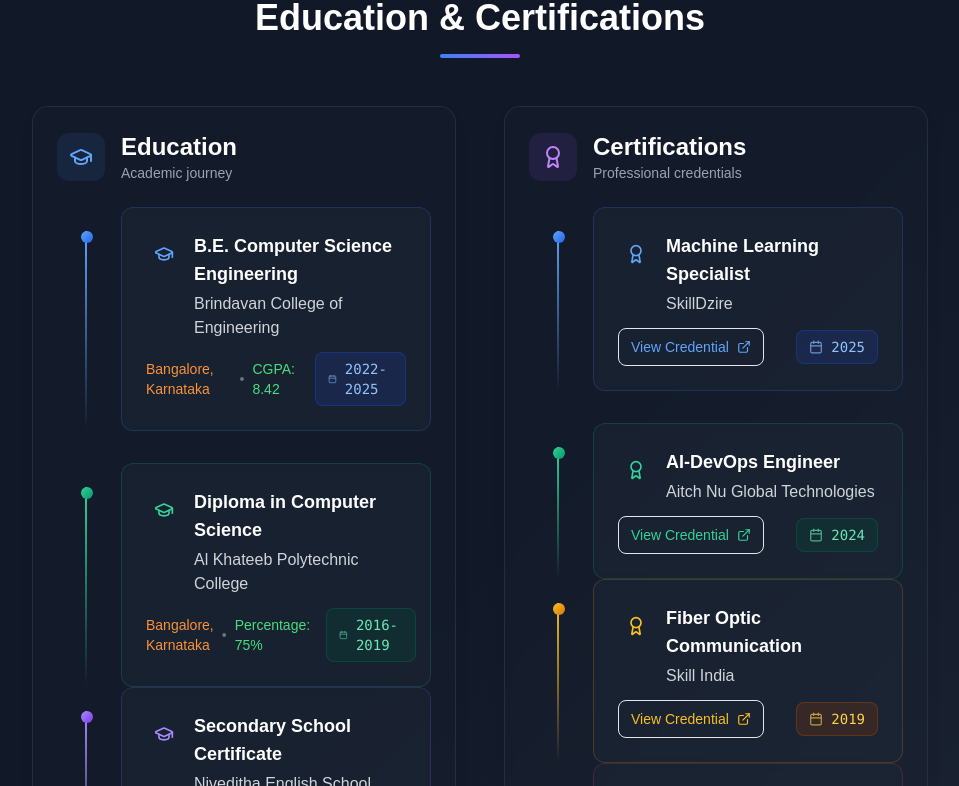
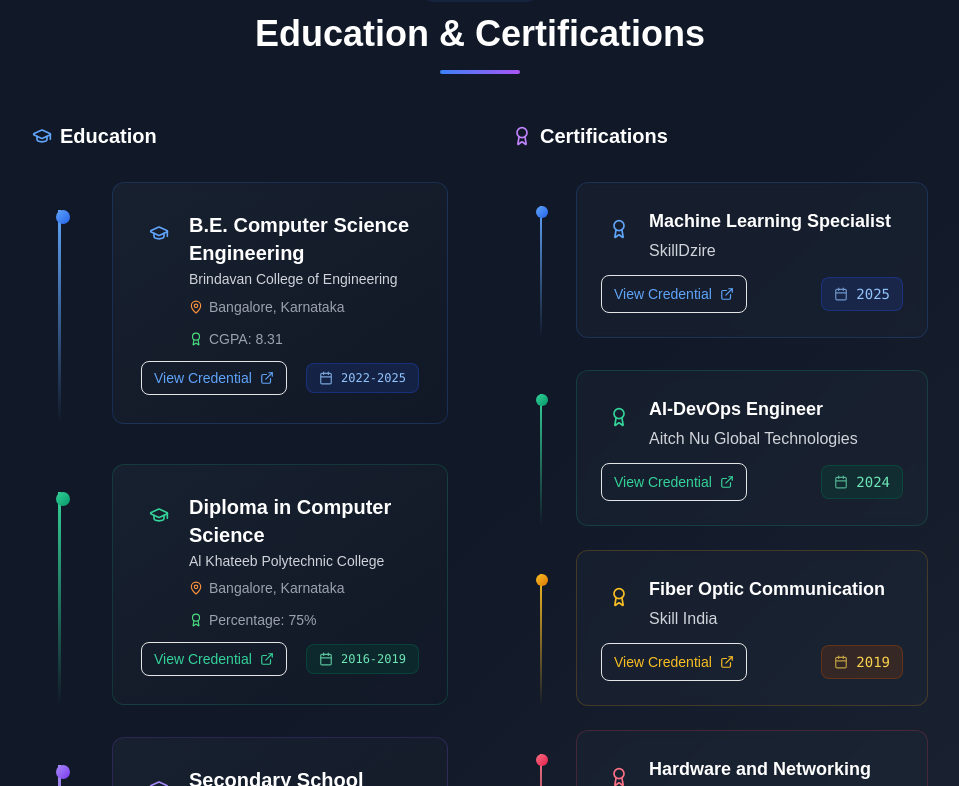
Before and after one commit to Nareshrana1999/portfolio, a Next.js app: page / in a window 1280 px wide. Shown: the part 6414-7200 px from the top of the page, without its empty margins (160-1119 px from the left). Built offline with nearby package versions, Linux system fonts and the light colour scheme.

Commit message:
Updated education section with improved UI/UX, fixed layout issues, and added credential links

```diff
--- a/components/contact.tsx
+++ b/components/contact.tsx
@@ -128,7 +128,7 @@ export default function ContactSection() {
               <Button
                 onClick={() =>
                   window.open(
-                    "https://drive.google.com/file/d/16PToaEATGAI8P9qANT5J2HlN_OXUyOVN/view?usp=drive_link",
+                    "https://drive.google.com/file/d/1n3-4QClWu23pDy4cmSXSZLnOTKsoDi6h/view?usp=drive_link",
                     "_blank"
                   )
                 }
--- a/components/education.tsx
+++ b/components/education.tsx
@@ -1,6 +1,14 @@
 "use client"
 
-import { Calendar, Award, ExternalLink, GraduationCap } from "lucide-react"
+import { motion } from "framer-motion"
+import { GraduationCap, Award, Calendar, ExternalLink } from 'lucide-react'
+import dynamic from 'next/dynamic'
+
+// Dynamically import MapPin to prevent hydration issues
+const MapPin = dynamic(() => import('lucide-react').then(mod => mod.MapPin), {
+  ssr: false,
+  loading: () => <div className="h-3.5 w-3.5 mr-1.5 text-orange-400" />
+})
 
 const education = [
   {
@@ -9,7 +17,8 @@ const education = [
     institution: "Brindavan College of Engineering",
     location: "Bangalore, Karnataka",
     period: "2022-2025",
-    grade: "CGPA: 8.42",
+    grade: "CGPA: 8.31",
+    credentialLink: "https://drive.google.com/file/d/1I48OSUV4-6sCYFySYjDTiaCyE-dUA4Vd/view?usp=drive_link",
     color: "from-blue-500 to-blue-600",
     icon: <GraduationCap className="h-5 w-5" />,
     iconColor: "text-blue-400",
@@ -24,6 +33,7 @@ const education = [
     location: "Bangalore, Karnataka",
     period: "2016-2019",
     grade: "Percentage: 75%",
+    credentialLink: "https://drive.google.com/file/d/1gd9vI3Z1BxBlV8rqduqTXRoEKViUEIDi/view?usp=drive_link",
     color: "from-green-500 to-green-600",
     icon: <GraduationCap className="h-5 w-5" />,
     iconColor: "text-emerald-400",
@@ -38,6 +48,7 @@ const education = [
     location: "Bangalore, Karnataka",
     period: "2015",
     grade: "Percentage: 68%",
+    credentialLink: "https://drive.google.com/file/d/1sDTILH8Lk82Fx1n2iMF137TdU2w-lwx2/view?usp=drive_link",
     color: "from-purple-500 to-purple-600",
     icon: <GraduationCap className="h-5 w-5" />,
     iconColor: "text-violet-400",
@@ -102,6 +113,7 @@ const certifications = [
     dotColor: "from-violet-400 to-violet-600",
     borderColor: "border-violet-500/20",
     calendarColor: "text-violet-300 bg-violet-900/30 border-violet-800/50",
+    credentialLink: "https://drive.google.com/file/d/1CKB4SLUTQFdhZEKt666Zf9Nc2YmSWjcW/view?usp=drive_link"
   },
 ]
 
@@ -137,19 +149,24 @@ const itemVariants = {
 
 const EducationItem = ({ item, index }: { item: any; index: number }) => {
   return (
-    <div className="relative mb-8 last:mb-0">
-      {/* Timeline dot */}
-      <div className={`absolute left-4 md:left-6 top-6 h-3 w-3 rounded-full z-10 bg-gradient-to-br ${item.dotColor}`} />
+    <div className="relative mb-10 group">
+      {/* Timeline dot with animation */}
+      <div
+        className={`absolute left-4 md:left-6 top-7 h-3.5 w-3.5 rounded-full z-10 bg-gradient-to-br ${item.dotColor} transition-all duration-300 group-hover:scale-125`}
+      />
 
-      {/* Timeline line */}
+      {/* Animated timeline line */}
       <div
-        className={`absolute left-5 md:left-7 top-6 bottom-0 w-0.5 bg-gradient-to-b ${item.dotColor.replace("from-", "from-").replace("to-", "to-")}/20`}
-      ></div>
+        className={`absolute left-4.5 md:left-[26px] top-7 bottom-0 w-[3px] bg-gradient-to-b ${item.dotColor.replace("from-", "from-").replace("to-", "to-")}/20 transition-all duration-500`}
+      />
 
-      <div
-        className={`ml-12 md:ml-16 bg-gray-800/40 backdrop-blur-sm rounded-xl p-4 md:p-6 border ${item.borderColor} hover:border-opacity-60 transition-all duration-300 hover:shadow-lg`}
+      <motion.div
+        initial={{ opacity: 0, x: -10 }}
+        whileInView={{ opacity: 1, x: 0 }}
+        viewport={{ once: true, margin: "-50px" }}
+        transition={{ duration: 0.5, delay: index * 0.1 }}
+        className={`ml-14 md:ml-20 bg-gradient-to-br from-gray-800/50 to-gray-900/50 backdrop-blur-sm rounded-xl p-6 md:p-7 border ${item.borderColor} hover:border-opacity-60 transition-all duration-300 hover:shadow-xl hover:shadow-blue-900/10`}
       >
-        {/* Mobile-optimized layout */}
         <div className="space-y-3">
           {/* Header with icon and degree */}
           <div className="flex items-start gap-3">
@@ -157,37 +174,55 @@ const EducationItem = ({ item, index }: { item: any; index: number }) => {
               <GraduationCap className={`h-5 w-5 ${item.iconColor}`} />
             </div>
             <div className="flex-1 min-w-0">
-              <h4 className="font-bold text-white text-base md:text-lg leading-tight">{item.degree}</h4>
-              <p className="text-sm md:text-base text-gray-300 mt-1 leading-tight">{item.institution}</p>
+              <h4 className="font-bold text-white text-lg md:text-xl leading-tight">
+                {item.degree}
+              </h4>
+              <p className="text-sm text-gray-300 mt-1 leading-tight">{item.institution}</p>
+
+              {/* Location and Grade in a single line */}
+              <div className="flex flex-wrap items-center gap-3 mt-2 text-sm">
+                <div className="flex items-center text-gray-400">
+                  <MapPin className="h-3.5 w-3.5 mr-1.5 text-orange-400" />
+                  <span>{item.location}</span>
+                </div>
+
+                <div className="flex items-center text-gray-400">
+                  <Award className="h-3.5 w-3.5 mr-1.5 text-green-400" />
+                  <span>{item.grade}</span>
+                </div>
+              </div>
             </div>
           </div>
 
-          {/* Details section - Single line layout */}
-          <div className="ml-11 md:ml-0">
-            <div className="flex flex-col sm:flex-row sm:items-center sm:justify-between sm:gap-4">
-              <div className="flex items-center gap-2 text-sm mb-2 sm:mb-0">
-                <span className="text-orange-400">{item.location}</span>
-                <span className="text-gray-500">•</span>
-                <span className="text-green-400 font-medium">{item.grade}</span>
-              </div>
+          {/* View Credential and Date */}
+          <div className="flex flex-col sm:flex-row sm:items-center sm:justify-between gap-3 mt-2">
+            {item.credentialLink && (
+              <a
+                href={item.credentialLink}
+                target="_blank"
+                rel="noopener noreferrer"
+                className={`inline-flex items-center text-sm ${item.iconColor} hover:text-white transition-colors px-3 py-1.5 rounded-lg border ${item.iconColor.replace("text-", "border-")}/20 hover:border-${item.iconColor.replace("text-", "")}/40 bg-${item.iconColor.replace("text-", "")}/5 hover:bg-${item.iconColor.replace("text-", "")}/10 w-fit`}
+                onClick={(e) => e.stopPropagation()}
+              >
+                View Credential
+                <ExternalLink className="h-3.5 w-3.5 ml-2" />
+              </a>
+            )}
 
-              <div
-                className={`inline-flex items-center gap-2 text-sm px-3 py-1.5 rounded-lg border ${item.calendarColor} w-fit`}
-              >
-                <Calendar className="h-3.5 w-3.5 opacity-70" />
-                <span className="font-mono">{item.period}</span>
-              </div>
+            <div className={`inline-flex items-center gap-2 text-sm px-3 py-1.5 rounded-lg border ${item.calendarColor} w-fit transition-colors hover:bg-gray-800/50`}>
+              <Calendar className="h-3.5 w-3.5 opacity-80" />
+              <span className="font-mono text-xs">{item.period}</span>
             </div>
           </div>
         </div>
-      </div>
+      </motion.div>
     </div>
   )
 }
 
 const CertificationItem = ({ cert, index }: { cert: any; index: number }) => {
   return (
-    <div className="relative mb-8 last:mb-0">
+    <div className="relative mb-8">
       {/* Timeline dot */}
       <div className={`absolute left-4 md:left-6 top-6 h-3 w-3 rounded-full z-10 bg-gradient-to-br ${cert.dotColor}`} />
 
@@ -243,7 +278,7 @@ const EducationSection = () => {
   return (
     <section
       id="education"
-      className="py-16 bg-gradient-to-b from-gray-900 to-gray-900/95 relative overflow-hidden scroll-mt-20"
+      className="py-20 pb-24 bg-gradient-to-b from-gray-900 to-gray-900/95 relative overflow-hidden scroll-mt-20"
     >
       {/* Subtle gradient background */}
       <div className="absolute inset-0 bg-gradient-to-br from-gray-900 via-gray-900 to-gray-800/90"></div>
@@ -258,50 +293,30 @@ const EducationSection = () => {
         </div>
 
         <div className="relative max-w-4xl mx-auto">
-          <div className="grid grid-cols-1 lg:grid-cols-2 gap-8 lg:gap-12">
+          <div className="grid grid-cols-1 lg:grid-cols-2 gap-12 lg:gap-16">
             {/* Education Section */}
-            <div className="bg-gray-800/20 backdrop-blur-sm rounded-2xl p-4 md:p-6 border border-gray-700/50 shadow-lg hover:shadow-blue-500/10 transition-all duration-500">
-              <div className="flex items-center mb-6">
-                <div className="w-10 h-10 md:w-12 md:h-12 rounded-xl bg-blue-500/10 flex items-center justify-center mr-3 md:mr-4">
-                  <GraduationCap className="h-5 w-5 md:h-6 md:w-6 text-blue-400" />
-                </div>
-                <div>
-                  <h3 className="text-xl md:text-2xl font-bold text-white">Education</h3>
-                  <p className="text-xs md:text-sm text-gray-400">Academic journey</p>
-                </div>
-              </div>
-
-              <div className="relative">
-                <div>
-                  <div className="space-y-0">
-                    {education.map((edu, index) => (
-                      <EducationItem key={edu.id} item={edu} index={index} />
-                    ))}
-                  </div>
-                </div>
+            <div className="space-y-8">
+              <h3 className="text-xl font-bold text-white mb-6 flex items-center gap-2">
+                <GraduationCap className="h-5 w-5 text-blue-400" />
+                Education
+              </h3>
+              <div className="space-y-8">
+                {education.map((item, index) => (
+                  <EducationItem key={index} item={item} index={index} />
+                ))}
               </div>
             </div>
 
             {/* Certifications Section */}
-            <div className="bg-gray-800/20 backdrop-blur-sm rounded-2xl p-4 md:p-6 border border-gray-700/50 shadow-lg hover:shadow-purple-500/10 transition-all duration-500">
-              <div className="flex items-center mb-6">
-                <div className="w-10 h-10 md:w-12 md:h-12 rounded-xl bg-purple-500/10 flex items-center justify-center mr-3 md:mr-4">
-                  <Award className="h-5 w-5 md:h-6 md:w-6 text-purple-400" />
-                </div>
-                <div>
-                  <h3 className="text-xl md:text-2xl font-bold text-white">Certifications</h3>
-                  <p className="text-xs md:text-sm text-gray-400">Professional credentials</p>
-                </div>
-              </div>
-
-              <div className="relative">
-                <div>
-                  <div className="space-y-0">
-                    {certifications.map((cert, index) => (
-                      <CertificationItem key={cert.id} cert={cert} index={index} />
-                    ))}
-                  </div>
-                </div>
+            <div className="space-y-8 w-full">
+              <h3 className="text-xl font-bold text-white mb-6 flex items-center gap-2">
+                <Award className="h-5 w-5 text-purple-400" />
+                Certifications
+              </h3>
+              <div className="space-y-6 w-full">
+                {certifications.map((cert, index) => (
+                  <CertificationItem key={index} cert={cert} index={index} />
+                ))}
               </div>
             </div>
           </div>
--- a/components/hero.tsx
+++ b/components/hero.tsx
@@ -130,7 +130,7 @@ export default function HeroSection() {
           size="lg"
           onClick={() =>
             window.open(
-              "https://drive.google.com/file/d/16PToaEATGAI8P9qANT5J2HlN_OXUyOVN/view?usp=drive_link",
+              "https://drive.google.com/file/d/1n3-4QClWu23pDy4cmSXSZLnOTKsoDi6h/view?usp=drive_link",
               "_blank"
             )
           }
--- a/components/projects.tsx
+++ b/components/projects.tsx
@@ -80,7 +80,7 @@ const projects: Project[] = [
     title: "Fisherman Safety System",
     description: "Arduino-based emergency system with GPS and GSM modules for real-time location tracking.",
     technologies: ["Arduino", "GPS", "GSM", "IoT", "Embedded Systems"],
-    githubLink: "https://www.instructables.com/Fishermen-Border-Alert-System-Using-GPS-and-Arduin/",
+    githubLink: "https://github.com/Nareshrana1999/Fishing-Boat-Safety-System",
     liveLink: "",
     image: "https://worldoceanreview.com/en/files/2013/04/wor2_c3c-s80_3-28_fisheries_monitoring_centre-500x461.jpg",
     category: "iot",
```
